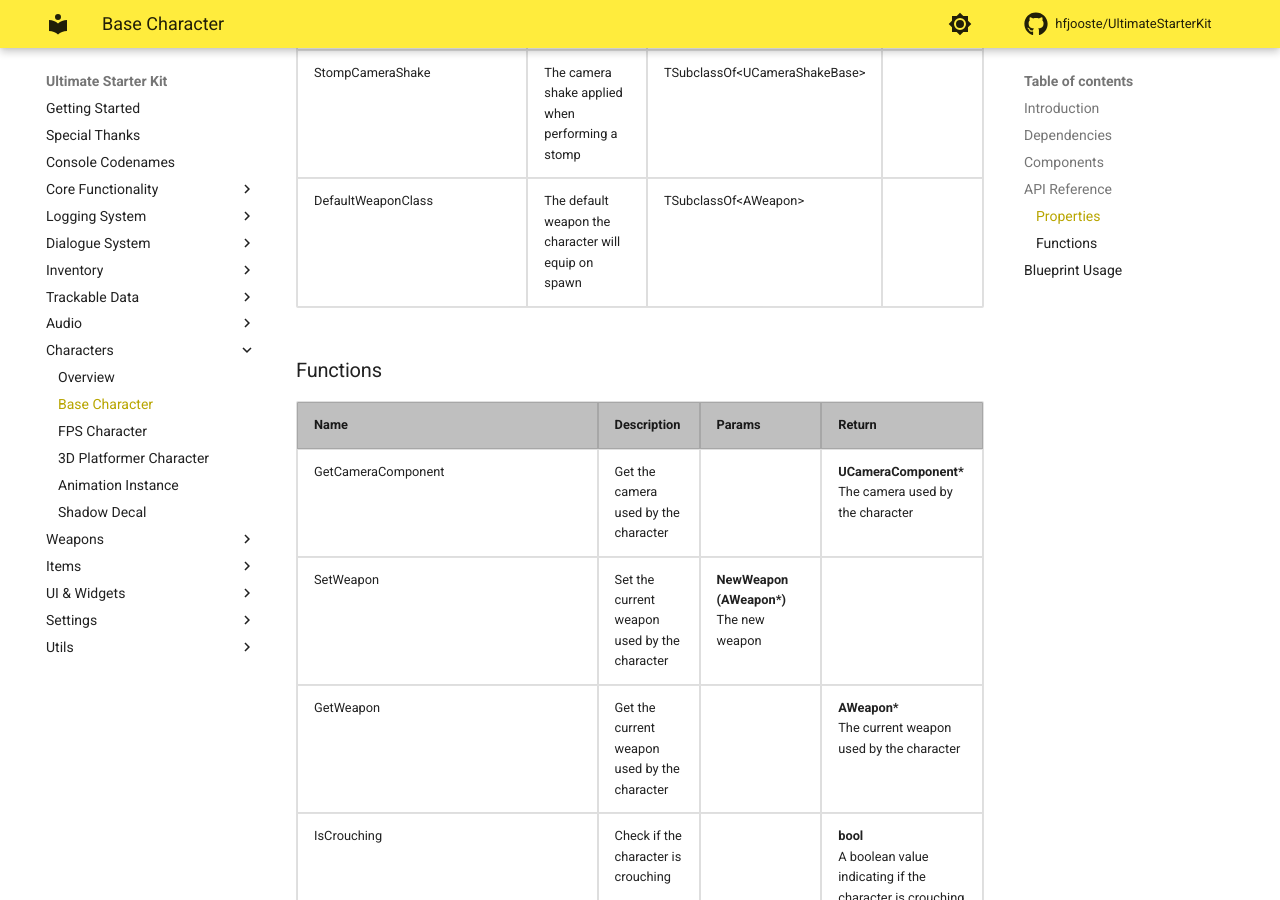
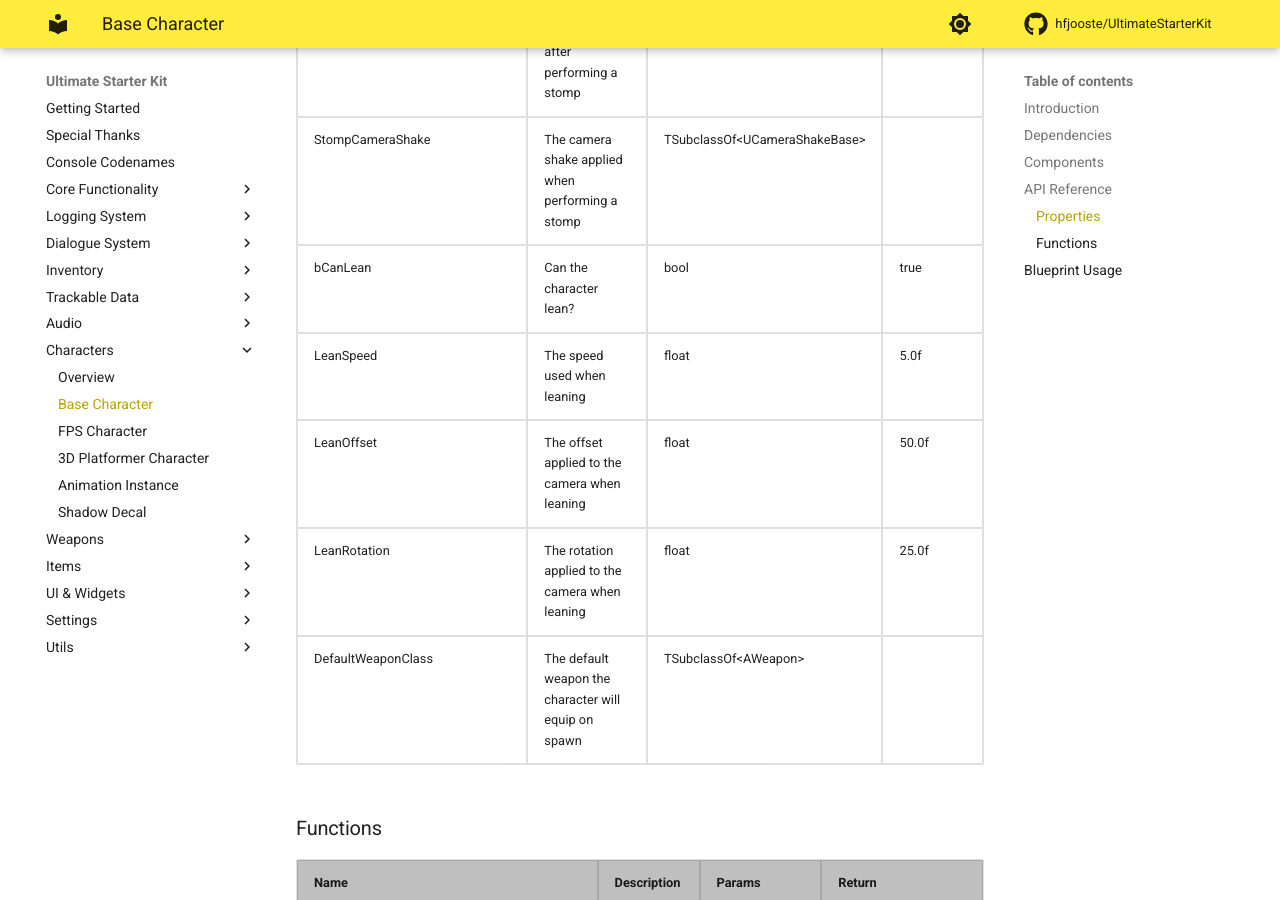
Before and after one commit to hfjooste/UltimateStarterKit, an MkDocs documentation site: the page built from docs/uskcharacter.md, in a window 1280 px wide and 900 px high, scrolled down 5591 px. Built offline with MkDocs 1.6.1 and Material for MkDocs 9.7.7, drawn with Linux system fonts in a browser that asks for light colours; comment, search, counter and statistics services are not loaded; some of the changed text lies outside the part shown.

Commit message:
Updated documentation

```diff
--- a/docs/uskcharacter.md
+++ b/docs/uskcharacter.md
@@ -38,12 +38,6 @@ The <code>USKCharacter</code> uses the following components:
 		<th>Default Value</th>
 	</tr>
 	<tr>
-		<td>IsDoubleJumping</td>
-		<td>Is the character double jumping?</td>
-		<td>bool</td>
-		<td></td>
-	</tr>
-	<tr>
 		<td>InputMappingContext</td>
 		<td>The input mapping context used by the character</td>
 		<td>UInputMappingContext*</td>
@@ -76,6 +70,12 @@ The <code>USKCharacter</code> uses the following components:
 	<tr>
 		<td>CrouchAction</td>
 		<td>The crouch input action</td>
+		<td>UInputAction*</td>
+		<td><code>nullptr</code></td>
+	</tr>
+	<tr>
+		<td>LeanAction</td>
+		<td>The lean input action</td>
 		<td>UInputAction*</td>
 		<td><code>nullptr</code></td>
 	</tr>
@@ -212,6 +212,12 @@ The <code>USKCharacter</code> uses the following components:
 		<td>1250.0f</td>
 	</tr>
 	<tr>
+		<td>IsDoubleJumping</td>
+		<td>Is the character double jumping?</td>
+		<td>bool</td>
+		<td></td>
+	</tr>
+	<tr>
 		<td>BrakingFriction</td>
 		<td>Friction coefficient applied when braking</td>
 		<td>float</td>
@@ -278,6 +284,30 @@ The <code>USKCharacter</code> uses the following components:
 		<td></td>
 	</tr>
 	<tr>
+		<td>bCanLean</td>
+		<td>Can the character lean?</td>
+		<td>bool</td>
+		<td>true</td>
+	</tr>
+	<tr>
+		<td>LeanSpeed</td>
+		<td>The speed used when leaning</td>
+		<td>float</td>
+		<td>5.0f</td>
+	</tr>
+	<tr>
+		<td>LeanOffset</td>
+		<td>The offset applied to the camera when leaning</td>
+		<td>float</td>
+		<td>50.0f</td>
+	</tr>
+	<tr>
+		<td>LeanRotation</td>
+		<td>The rotation applied to the camera when leaning</td>
+		<td>float</td>
+		<td>25.0f</td>
+	</tr>
+	<tr>
 		<td>DefaultWeaponClass</td>
 		<td>The default weapon the character will equip on spawn</td>
 		<td>TSubclassOf&lt;AWeapon&gt;</td>
@@ -336,6 +366,12 @@ The <code>USKCharacter</code> uses the following components:
 		<td><strong>bool</strong><br/>A boolean value indicating if the character is starting to stomp</td>
 	</tr>
 	<tr>
+		<td>GetLeanCameraRoll</td>
+		<td>Get the current lean camera roll</td>
+		<td></td>
+		<td><strong>float</strong><br/>The current lean camera roll</td>
+	</tr>
+	<tr>
 		<td>StartFiringWeapon</td>
 		<td>Start firing the current weapon</td>
 		<td></td>
```
Also changed, not shown: docs/characteranimationinstance.md (+18 -0 lines).
